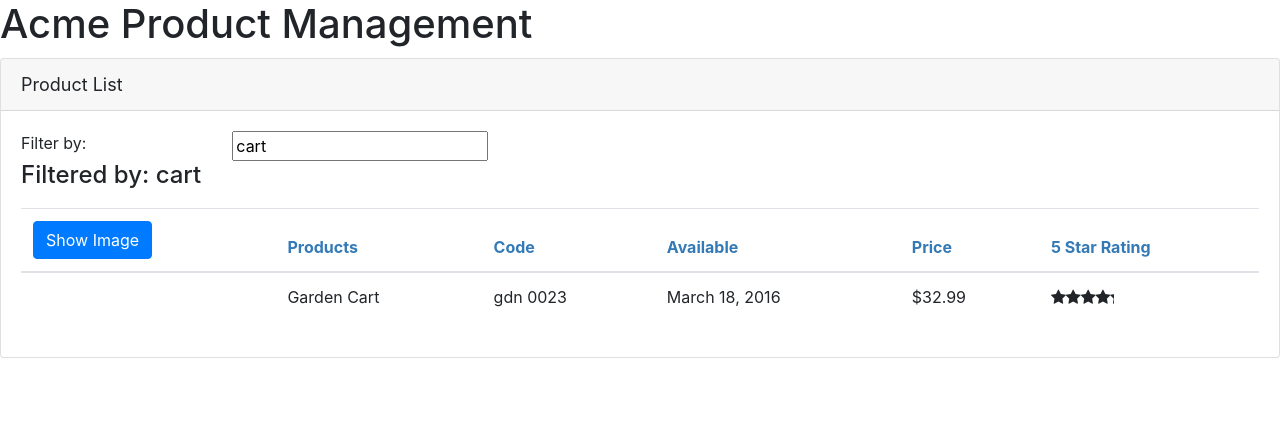
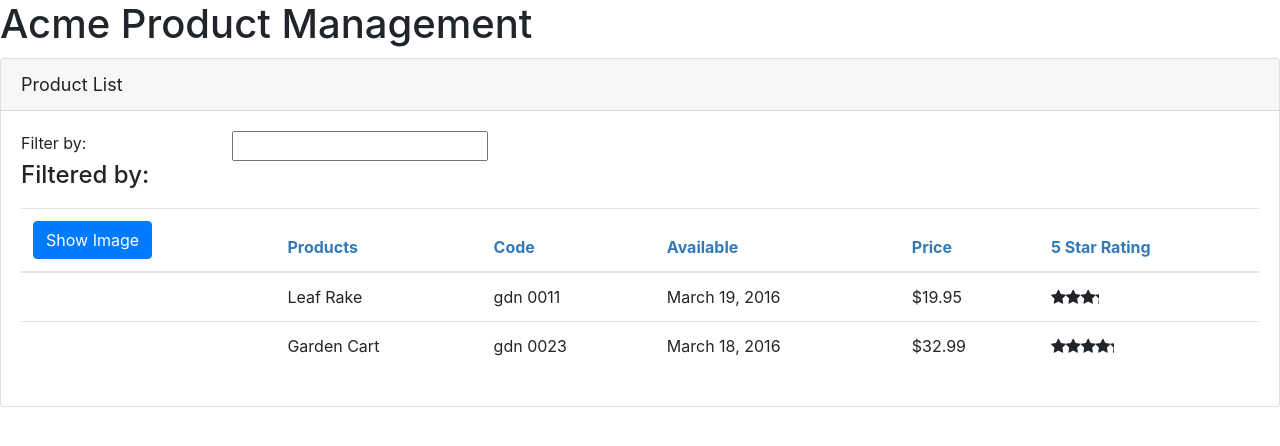
Before and after one commit to umair719/angular, an Angular app: page / in a window 1280 px wide. Shown: the top 446 px of the page. Built offline with nearby package versions, Linux system fonts and the light colour scheme.

Commit message:
defined project service and utlized dependicy injection

```diff
--- a/src/app/products/product-list.component.ts
+++ b/src/app/products/product-list.component.ts
@@ -1,5 +1,6 @@
 import {Component, OnInit} from '@angular/core';
 import {IProduct} from './product';
+import {ProductService} from './product.service';
 
 @Component({
     selector: 'pm-products',
@@ -13,10 +14,11 @@
     imageMargin = 2;
     showImage = false;
     _listFilter: string;
+    filteredProducts: IProduct[];
+    products: IProduct[];
 
-    constructor() {
-        this.filteredProducts = this.products;
-        this.listFilter = 'cart';
+    constructor(private productService: ProductService) {
+
     }
 
     get listFilter(): string {
@@ -27,31 +29,6 @@
         this._listFilter = value;
         this.filteredProducts = this.listFilter ? this.performFilter(this.listFilter) : this.products;
     }
-
-    filteredProducts: IProduct[];
-
-    products: IProduct[] = [
-        {
-            'productId': 1,
-            'productName': 'Leaf Rake',
-            'productCode': 'GDN-0011',
-            'releaseDate': 'March 19, 2016',
-            'description': 'Leaf rake with 48-inch wooden handle.',
-            'price': 19.95,
-            'starRating': 3.2,
-            'imageUrl': 'https://openclipart.org/image/300px/svg_to_png/26215/Anonymous_Leaf_Rake.png'
-        },
-        {
-            'productId': 2,
-            'productName': 'Garden Cart',
-            'productCode': 'GDN-0023',
-            'releaseDate': 'March 18, 2016',
-            'description': '15 gallon capacity rolling garden cart',
-            'price': 32.99,
-            'starRating': 4.2,
-            'imageUrl': 'https://openclipart.org/image/300px/svg_to_png/58471/garden_cart.png'
-        }
-    ];
 
     performFilter(filterBy: string): IProduct[] {
         filterBy = filterBy.toLocaleLowerCase();
@@ -65,7 +42,8 @@
     }
 
     ngOnInit(): void {
-        console.log('In OnInit');
+        this.products = this.productService.getProducts();
+        this.filteredProducts = this.products;
     }
 
     onRatingClicked(message: string): void {
--- /dev/null
+++ b/src/app/products/product.service.ts
@@ -0,0 +1,33 @@
+import {Injectable} from '@angular/core';
+import {IProduct} from './product';
+
+@Injectable({
+    providedIn: 'root'
+})
+
+export class ProductService {
+    getProducts(): IProduct[] {
+        return [
+            {
+                'productId': 1,
+                'productName': 'Leaf Rake',
+                'productCode': 'GDN-0011',
+                'releaseDate': 'March 19, 2016',
+                'description': 'Leaf rake with 48-inch wooden handle.',
+                'price': 19.95,
+                'starRating': 3.2,
+                'imageUrl': 'https://openclipart.org/image/300px/svg_to_png/26215/Anonymous_Leaf_Rake.png'
+            },
+            {
+                'productId': 2,
+                'productName': 'Garden Cart',
+                'productCode': 'GDN-0023',
+                'releaseDate': 'March 18, 2016',
+                'description': '15 gallon capacity rolling garden cart',
+                'price': 32.99,
+                'starRating': 4.2,
+                'imageUrl': 'https://openclipart.org/image/300px/svg_to_png/58471/garden_cart.png'
+            }
+        ];
+    }
+}
```
Also changed, not shown: src/app/shared/star.component.ts (line endings or trailing spaces).
